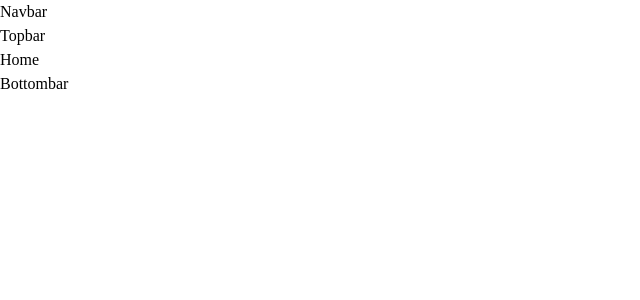
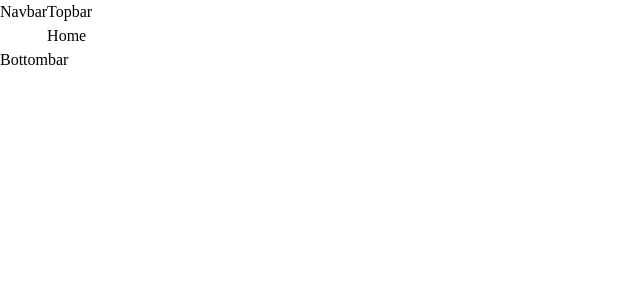
Before and after one commit to faridasad/spotifire-ui, a React (Vite) app: page / in a window 1280 px wide. Shown: the top 300 px of the page, without its empty margins (0-640 px from the left). Built offline with nearby package versions, Linux system fonts and the light colour scheme.

Commit message:
Update App view

```diff
--- a/src/App.tsx
+++ b/src/App.tsx
@@ -1,3 +1,6 @@
+//Styles
+import "./styles/App.scss";
+
 // Components
 import Navbar from "./components/Navbar";
 import Topbar from "./components/Topbar";
@@ -14,11 +17,15 @@ function App() {
   const Layout = () => {
     return (
       <div className="app">
-        <Navbar />
-        <Topbar />
-        <main>
-          <Outlet />
-        </main>
+        <div className="top">
+          <Navbar />
+          <div className="content">
+            <Topbar />
+            <main>
+              <Outlet />
+            </main>
+          </div>
+        </div>
         <Bottombar />
       </div>
     );
--- /dev/null
+++ b/src/styles/App.scss
@@ -0,0 +1,19 @@
+@import "./variables.scss";
+
+.app {
+  height: 100%;
+  display: flex;
+  flex-direction: column;
+
+  .content {
+    width: 100%;
+    height: 100%;
+    display: flex;
+    flex-direction: column;
+  }
+
+  > .top {
+    height: 100%;
+    display: flex;
+  }
+}
```
